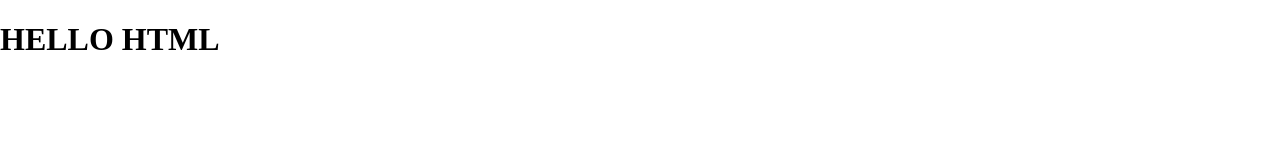
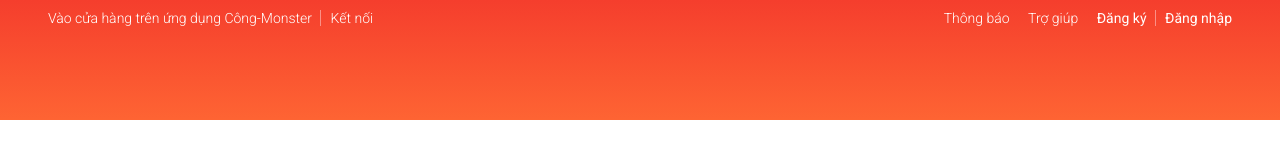
Before and after one commit to NguyenThanhCong0895/Shopee-codespace, a plain HTML site: page index.html in a window 1280 px wide. Drawn offline with nearby package versions, Linux system fonts and the light colour scheme.

Commit message:
update nav

```diff
--- a/assets/css/base.css
+++ b/assets/css/base.css
@@ -0,0 +1,31 @@
+:root {
+    --white-color: #fff;
+    --black-color: #000;
+    --text-color: #333;
+}
+
+* {
+    box-sizing: inherit;
+}
+
+html {
+    font-size: 62.5%;
+    line-height: 1.6rem;
+    font-family: "Roboto", sans-serif;
+    box-sizing: border-box;
+}
+
+.grid {
+    width: 1200px;
+    max-width: 100%;
+    margin: 0 auto;
+}
+
+.grid__full-width {
+    width: 100%;
+}
+
+.grid__row {
+    display: flex;
+    flex-wrap: wrap;
+}
--- a/assets/css/main.css
+++ b/assets/css/main.css
@@ -0,0 +1,43 @@
+.header {
+    height: 120px;
+    background-image: linear-gradient(0, #fe6433, #f53e2d);
+}
+
+.header__navbar {
+    display: flex;
+    justify-content: space-between;
+}
+
+.header__navbar-list {
+    list-style: none;
+    padding-left: 0;
+}
+
+.header__navbar-item {
+    margin: 0 8px;
+    position: relative;
+}
+
+.header__navbar-item,
+.header__navbar-item-link {
+    display: inline-block;
+    font-size: 1.4rem;
+    color: var(--white-color);
+    text-decoration: none;
+    font-weight: 300;
+}
+
+.header__navbar-item--strong {
+    font-weight: 400    ;
+}
+
+.header__navbar-item--separate::after {
+    content: "";
+    display: block;
+    position: absolute;
+    border-left: 1px solid #FB9086;
+    height: 16px;
+    right: -9px;
+    top: 50%;
+    transform: translateY(-50%);
+}
--- a/index.html
+++ b/index.html
@@ -7,8 +7,40 @@
     <link rel="stylesheet" href="https://cdnjs.cloudflare.com/ajax/libs/normalize/8.0.1/normalize.min.css">
     <link rel="stylesheet" href="./assets/css/base.css">
     <link rel="stylesheet" href="./assets/css/main.css">
+    <link href="https://fonts.googleapis.com/css2?family=Roboto:wght@300;400;500;700&display=swap" rel="stylesheet">
 </head>
 <body>
-    <h1>HELLO HTML</h1>
+    <div class="app">
+        <header class="header">
+            <div class="grid">
+                <nav class="header__navbar">
+                    <ul class="header__navbar-list">
+                        <li class="header__navbar-item header__navbar-item--separate">Vào cửa hàng trên ứng dụng Công-Monster</li>
+                        <li class="header__navbar-item">Kết nối</li>
+                    </ul>
+
+                    <ul class="header__navbar-list">
+                        <li class="header__navbar-item">
+                            <a href="" class="header__navbar-item-link">Thông báo</a>
+                        </li>
+                        <li class="header__navbar-item">
+                            <a href="" class="header__navbar-item-link">Trợ giúp</a>
+                        </li>
+                        <li class="header__navbar-item header__navbar-item--strong header__navbar-item--separate">Đăng ký</li>
+                        <li class="header__navbar-item header__navbar-item--strong">Đăng nhập</li>
+                    </ul>
+                </nav>
+            </div>
+
+        </header>
+
+        <div class="container">
+
+        </div>
+
+        <footer class="footer">
+
+        </footer>
+    </div>
 </body>
 </html>
```
